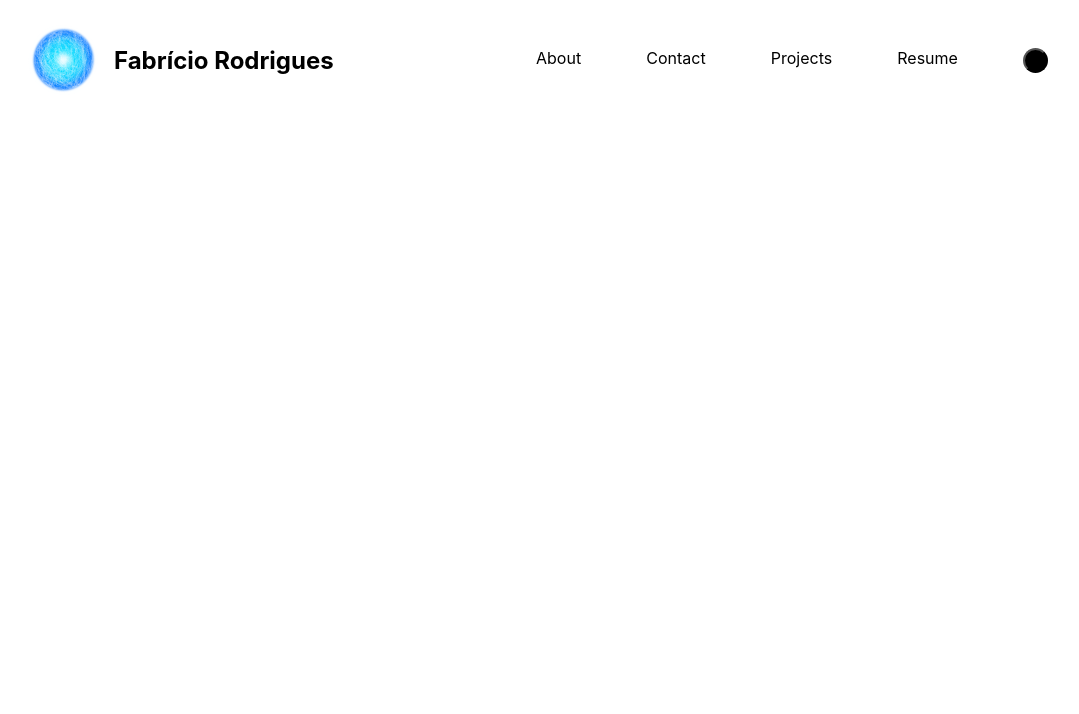
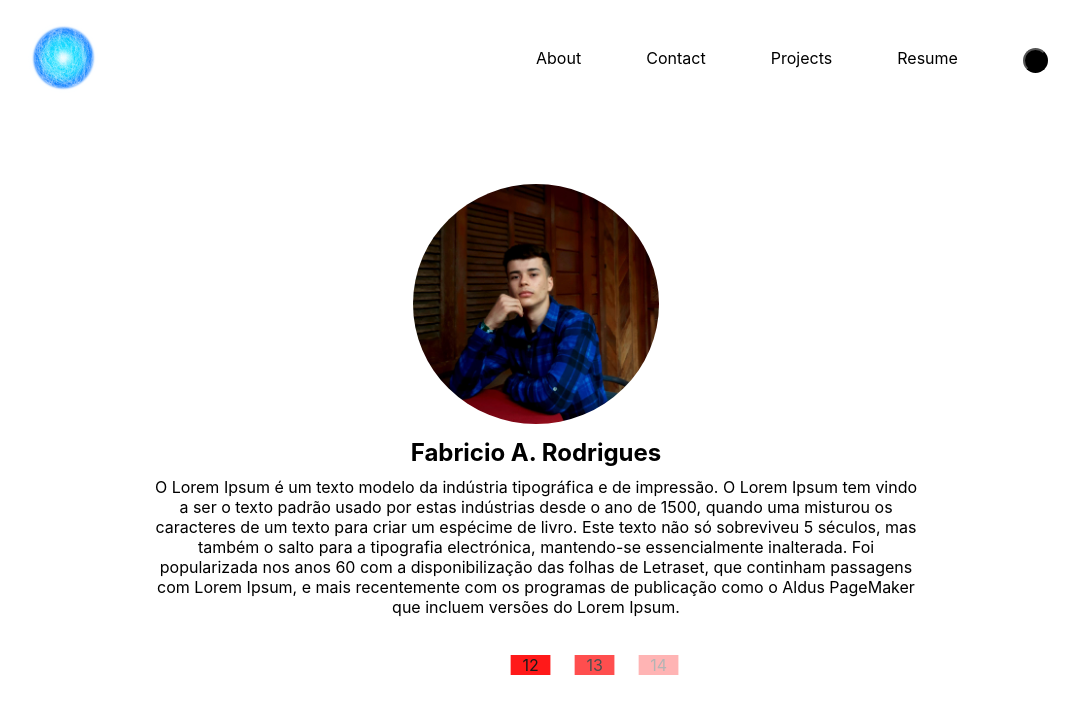
Before and after one commit to FabricioAnastacio/my_portfolio, a React (Create React App) app in the folder frontend/: page /home in a window 1280 px wide. Shown: the top 714 px of the page, without its empty margins (104-1183 px from the left). Built offline with nearby package versions, Linux system fonts and the light colour scheme.

Commit message:
Adiciona um carrossel altomatico a pagina de apresentação

```diff
--- /dev/null
+++ b/frontend/src/components/Carousel.jsx
@@ -0,0 +1,15 @@
+import '../styles/Carousel.css';
+
+function Carousel() {
+  return (
+    <ul>
+      <li>12</li>
+      <li>13</li>
+      <li>14</li>
+      <li>15</li>
+      <li>16</li>
+    </ul>
+  );
+}
+
+export default Carousel;
--- /dev/null
+++ b/frontend/src/components/ComponentBody.jsx
@@ -0,0 +1,21 @@
+import fotoF from './fabricio_fot.png';
+import '../styles/Body.css';
+import Carousel from './Carousel';
+
+/* eslint-disable max-len */
+function Body() {
+  return (
+    <body className="Content-body">
+      <section>
+        <img src={ fotoF } alt="Foto de Fabricio" />
+        <h1>Fabricio A. Rodrigues</h1>
+        <p>
+          O Lorem Ipsum é um texto modelo da indústria tipográfica e de impressão. O Lorem Ipsum tem vindo a ser o texto padrão usado por estas indústrias desde o ano de 1500, quando uma misturou os caracteres de um texto para criar um espécime de livro. Este texto não só sobreviveu 5 séculos, mas também o salto para a tipografia electrónica, mantendo-se essencialmente inalterada. Foi popularizada nos anos 60 com a disponibilização das folhas de Letraset, que continham passagens com Lorem Ipsum, e mais recentemente com os programas de publicação como o Aldus PageMaker que incluem versões do Lorem Ipsum.
+        </p>
+        <Carousel />
+      </section>
+    </body>
+  );
+}
+
+export default Body;
--- a/frontend/src/components/ComponentHeader.jsx
+++ b/frontend/src/components/ComponentHeader.jsx
@@ -4,7 +4,7 @@ import AppContext from '../context/AppContext';
 import '../styles/Header.css';
 
 function Header() {
-  const { inputName, setTame, modeTame } = useContext(AppContext);
+  const { setTame, modeTame } = useContext(AppContext);
 
   const handleClick = () => {
     if (modeTame === 1) setTame(0);
@@ -13,9 +13,8 @@ function Header() {
 
   return (
     <header className={ `Header-${modeTame}` }>
-      <section className="Logo-name">
+      <section>
         <img src={ rasengam } className="Logo-rasengam" alt="rasengam" />
-        <h1>{ inputName }</h1>
       </section>
       <nav>
         <a href="/">About</a>
--- a/frontend/src/pages/portfolio.jsx
+++ b/frontend/src/pages/portfolio.jsx
@@ -1,9 +1,11 @@
+import Body from '../components/ComponentBody';
 import Header from '../components/ComponentHeader';
 
 function Portfolio() {
   return (
     <div>
       <Header />
+      <Body />
     </div>
   );
 }
--- /dev/null
+++ b/frontend/src/styles/Body.css
@@ -0,0 +1,69 @@
+.Content-body {
+  display: flex;
+  align-items: center;
+  justify-content: center;
+  flex-direction: column;
+  margin-top: 5%;
+}
+
+.Content-body section {
+  padding: 0 20%;
+  text-align: center;
+}
+
+.Content-body img {
+  height: 30vmin;
+  border-radius: 50%;
+  margin-bottom: 10px;
+}
+
+.Content-body p {
+  margin-top: 10px;
+}
+.Content-body ul {
+  margin-top: 5%;
+  display: flex;
+  justify-content: center;
+  li {
+    position: absolute;
+    opacity: 0;
+    list-style: none;
+    margin-left: 100px;
+    width: 40px;
+    background-color: red;
+    animation-name: move;
+    animation-duration: 10s;
+    animation-timing-function: linear;
+    animation-delay: 0s;
+    animation-iteration-count: infinite;
+  }
+  :nth-child(1) {
+    animation-delay: 0s;
+  }
+  :nth-child(2) {
+    animation-delay: 2s;
+  }
+  :nth-child(3) {
+    animation-delay: 4s;
+  }
+  :nth-child(4) {
+    animation-delay: 6s;
+  }
+  :nth-child(5) {
+    animation-delay: 8s;
+  }
+}
+
+@keyframes move {
+  100% {
+    transform: translateX(-200px);
+    opacity: 0;
+  }
+  50% {
+    opacity: 1;
+  }
+  0% {
+    transform: translateX(100px);
+    opacity: 0;
+  }
+}
--- /dev/null
+++ b/frontend/src/styles/Carousel.css
@@ -0,0 +1,46 @@
+ul {
+  margin-top: 5%;
+  display: flex;
+  justify-content: center;
+  li {
+    position: absolute;
+    opacity: 0;
+    list-style: none;
+    width: 40px;
+    background-color: red;
+    animation-name: move;
+    animation-duration: 10s;
+    animation-timing-function: linear;
+    animation-delay: 0s;
+    animation-iteration-count: infinite;
+  }
+  :nth-child(1) {
+    animation-delay: 0s;
+  }
+  :nth-child(2) {
+    animation-delay: 2s;
+  }
+  :nth-child(3) {
+    animation-delay: 4s;
+  }
+  :nth-child(4) {
+    animation-delay: 6s;
+  }
+  :nth-child(5) {
+    animation-delay: 8s;
+  }
+}
+
+@keyframes move {
+  100% {
+    transform: translateX(-220px);
+    opacity: 0;
+  }
+  50% {
+    opacity: 1;
+  }
+  0% {
+    transform: translateX(100px);
+    opacity: 0;
+  }
+}
--- a/frontend/src/styles/Header.css
+++ b/frontend/src/styles/Header.css
@@ -37,15 +37,6 @@ nav {
   text-decoration: none;
 }
 
-.Logo-name {
-  display: flex;
-  align-items: center;
-  justify-content: space-between;
-  h1 {
-    margin: 0 0 0 10px;
-  }
-}
-
 .Logo-rasengam {
   margin: 0;
   height: 10vmin;
```
Also changed, not shown: frontend/src/components/fabricio_fot.png (added).
